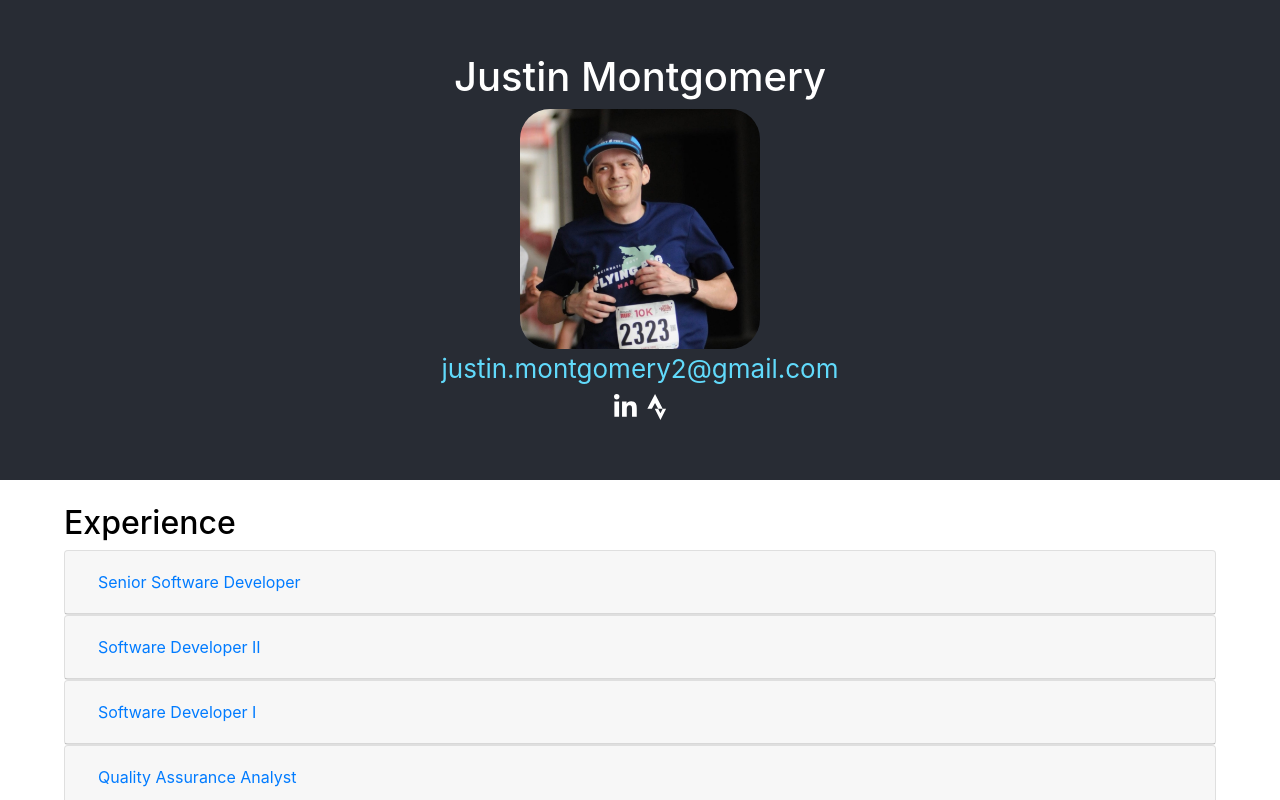
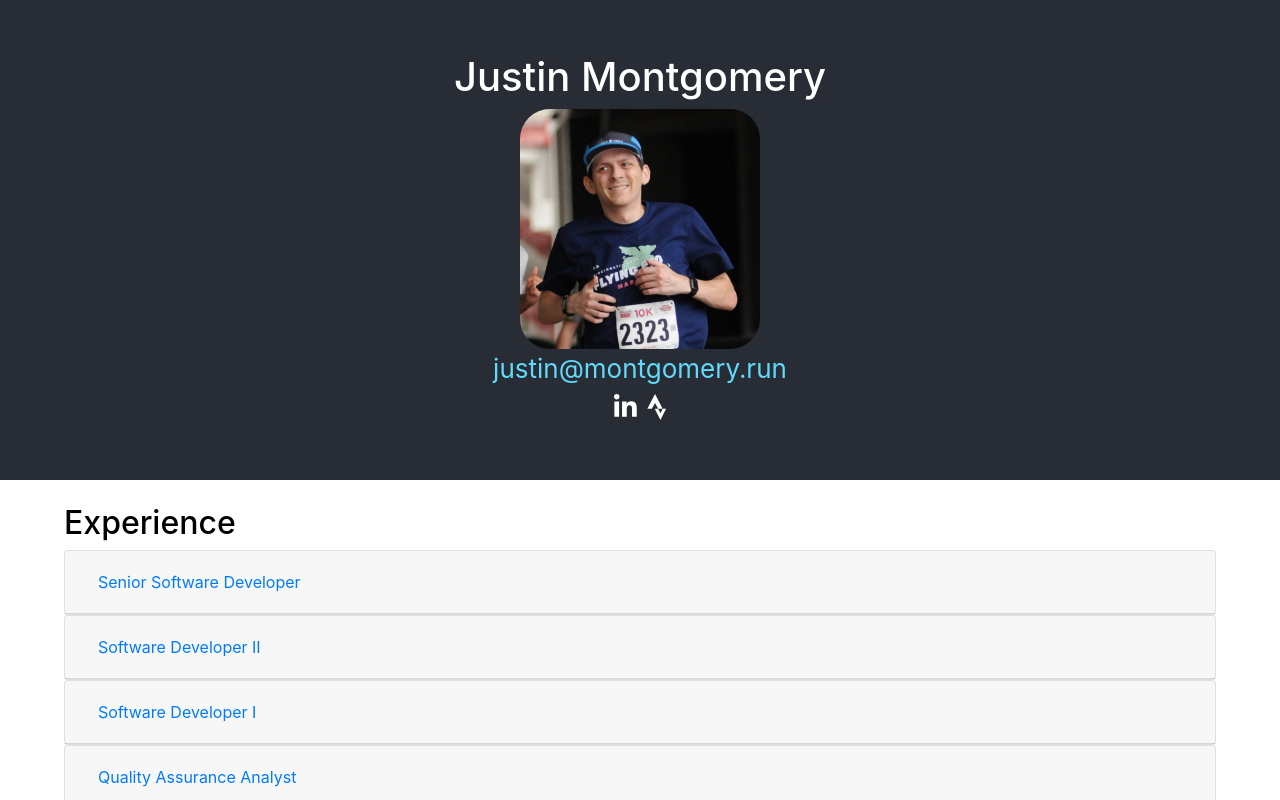
Before and after one commit to justinMontgomery/resumeApp, a React (Create React App) app: page / in a window 1280 px wide. Shown: the top 800 px of the page. Built offline with nearby package versions, Linux system fonts and the light colour scheme.

Commit message:
update email

```diff
--- a/src/App.js
+++ b/src/App.js
@@ -152,7 +152,7 @@
           <h1>Justin Montgomery</h1>
           <img src={logo} className="App-logo" alt="logo" />
           <span>
-            <a class="App-link" href="mailto:justin.montgomery2@gmail.com">justin.montgomery2@gmail.com</a>
+            <a class="App-link" href="mailto:justin@montgomery.run">justin@montgomery.run</a>
           </span>
           <div>
             <span class="Icon">
```
